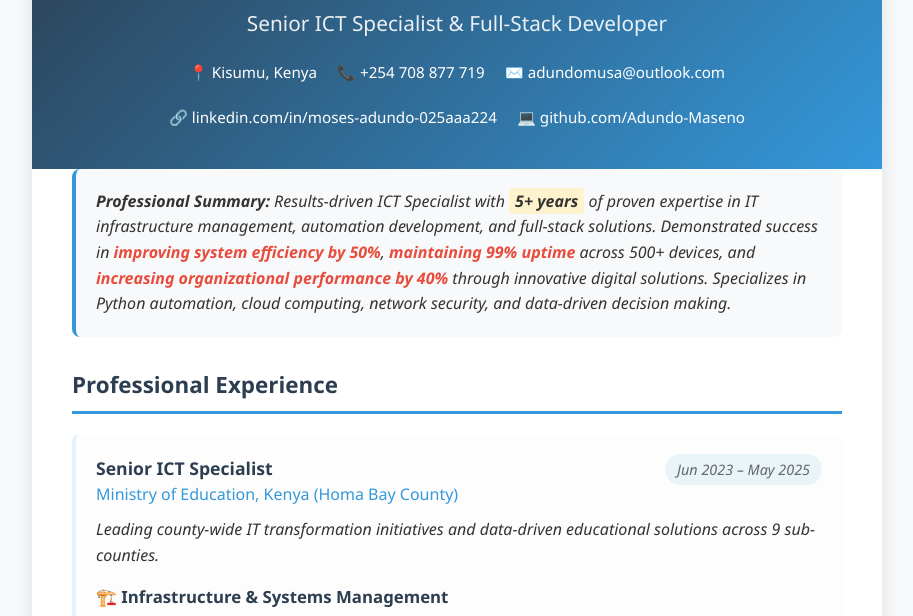
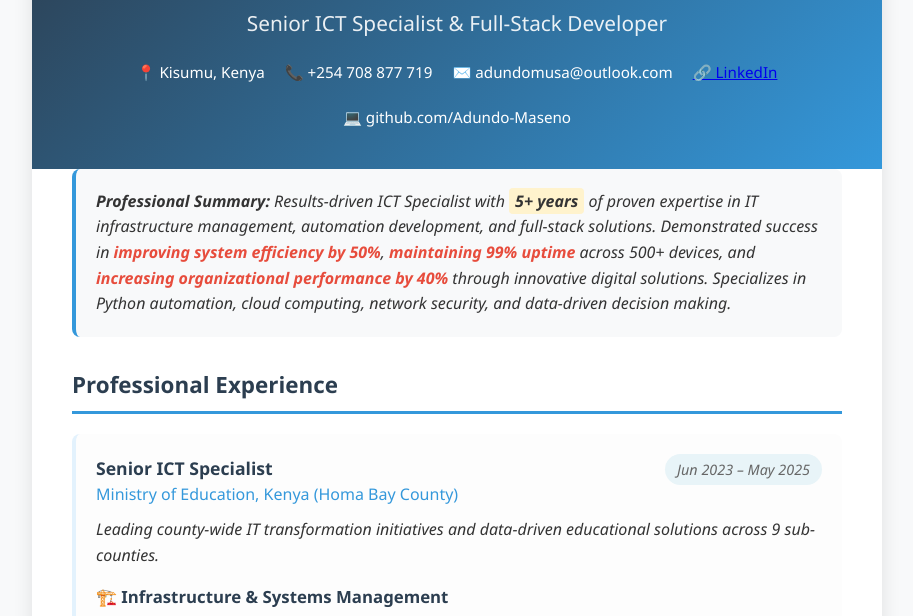
Before and after one commit to Adundo-Maseno/my-portfolio, a plain HTML site: page index.html in a window 1280 px wide. Shown: the part 127-743 px from the top of the page, without its empty margins (183-1096 px from the left). Drawn offline with Linux system fonts and the light colour scheme.

Commit message:
Update index.html-1

```diff
--- a/index.html
+++ b/index.html
@@ -257,7 +257,7 @@
                 <div class="contact-item">📍 Kisumu, Kenya</div>
                 <div class="contact-item">📞 +254 708 877 719</div>
                 <div class="contact-item">✉️ adundomusa@outlook.com</div>
-                <div class="contact-item">🔗 linkedin.com/in/moses-adundo-025aaa224</div>
+                <div class="contact-item"> <a href="linkedin.com/in/m-adundo">🔗 LinkedIn</a></div>
                 <div class="contact-item">💻 github.com/Adundo-Maseno</div>
             </div>
         </div>
```
